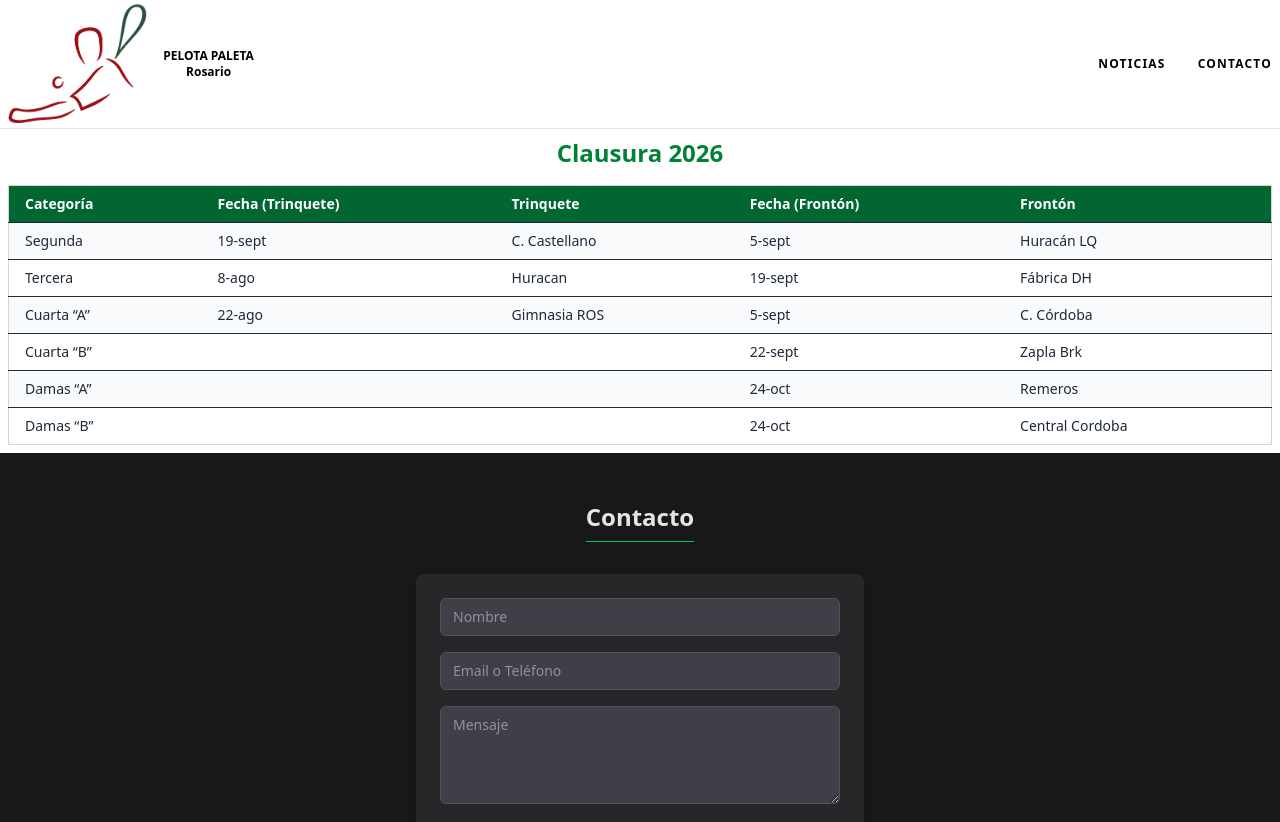
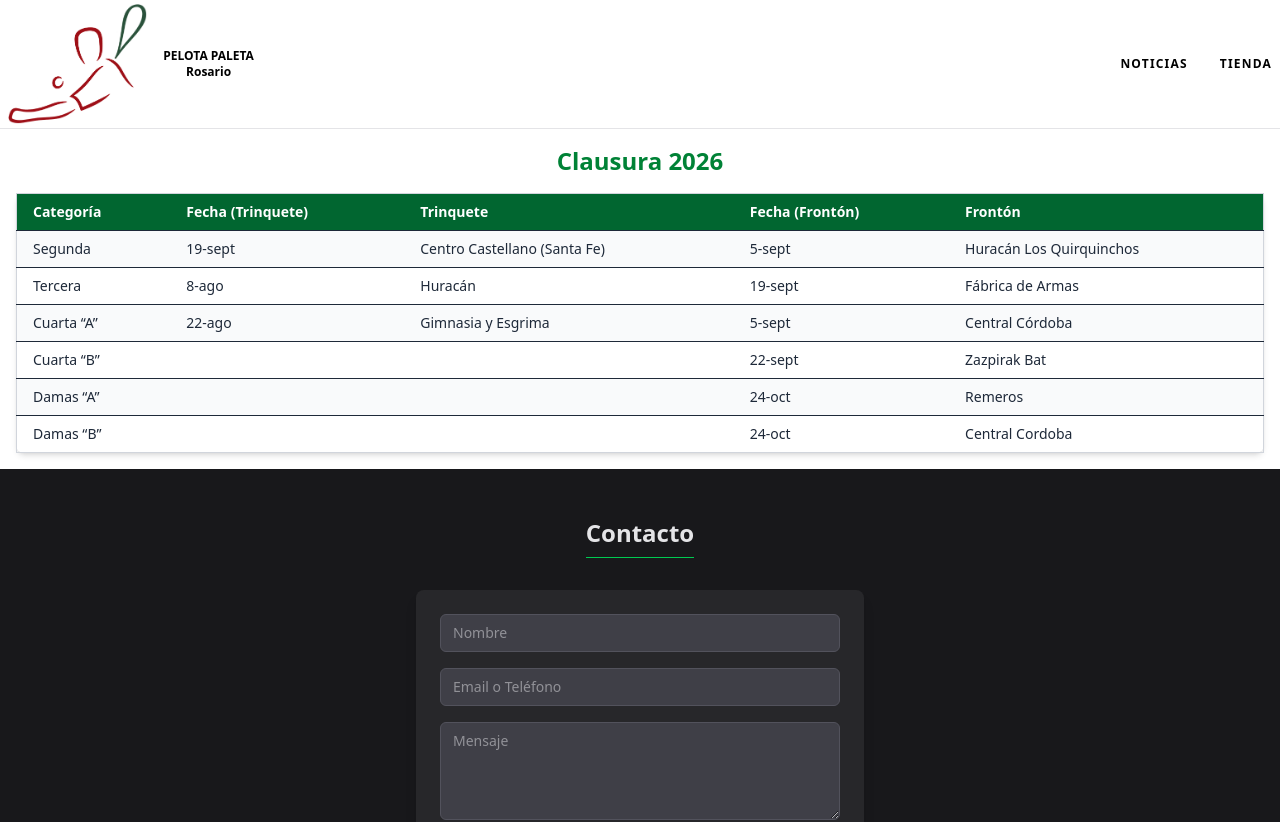
Before and after one commit to zubijavi/pelotapaleta, a React (Vite) app: page / in a window 1280 px wide. Shown: the top 822 px of the page. Built offline with nearby package versions, Linux system fonts and the light colour scheme.

Commit message:
se mejoro un poco la tienda

```diff
--- a/src/components/Calendario/Calendario.jsx
+++ b/src/components/Calendario/Calendario.jsx
@@ -1,15 +1,15 @@
 export default function Calendario() {
   const datos = [
-    { categoria: "Segunda", trinqueteFecha: "19-sept", trinquete: "C. Castellano", frontonFecha: "5-sept", fronton: "Huracán LQ" },
-    { categoria: "Tercera", trinqueteFecha: "8-ago", trinquete: "Huracan", frontonFecha: "19-sept", fronton: "Fábrica DH" },
-    { categoria: "Cuarta “A”", trinqueteFecha: "22-ago", trinquete: "Gimnasia ROS", frontonFecha: "5-sept", fronton: "C. Córdoba" },
-    { categoria: "Cuarta “B”",  frontonFecha: "22-sept", fronton: "Zapla Brk" },
+    { categoria: "Segunda", trinqueteFecha: "19-sept", trinquete: "Centro Castellano (Santa Fe)", frontonFecha: "5-sept", fronton: "Huracán Los Quirquinchos" },
+    { categoria: "Tercera", trinqueteFecha: "8-ago", trinquete: "Huracán", frontonFecha: "19-sept", fronton: "Fábrica de Armas" },
+    { categoria: "Cuarta “A”", trinqueteFecha: "22-ago", trinquete: "Gimnasia y Esgrima", frontonFecha: "5-sept", fronton: "Central Córdoba" },
+    { categoria: "Cuarta “B”",  frontonFecha: "22-sept", fronton: "Zazpirak Bat" },
     { categoria: "Damas “A”", frontonFecha: "24-oct", fronton: "Remeros" },
     { categoria: "Damas “B”",  frontonFecha: "24-oct", fronton: "Central Cordoba" },
   ];
 
   return (
-    <div className="overflow-x-auto">
+    <div className="overflow-x-auto p-4">
       <h1 className="text-2xl font-bold text-green-700 mb-4 text-center">Clausura 2026</h1>
       <table className="min-w-full border border-gray-300 text-sm text-gray-800 rounded-lg shadow-md">
         <thead className="bg-green-800 text-white">
--- a/src/components/Header/Header.jsx
+++ b/src/components/Header/Header.jsx
@@ -1,6 +1,6 @@
 import { useState } from "react";
 import { Link } from "react-router-dom";
-// import LogoTienda from "../../assets/logoTienda.jpg";
+import LogoTienda from "../../assets/logoTienda.jpg";
 import pelotari from "../../assets/pelotari.png";
 
 export default function Header() {
@@ -127,8 +127,8 @@ export default function Header() {
               </li> */}
 
               <li>
-                <a href="#footer" className="hover:opacity-70 transition">
-                  Contacto
+                <a href="/tienda" className="hover:opacity-70 transition">
+                  Tienda
                 </a>
               </li>
             </ul>
@@ -159,9 +159,9 @@ export default function Header() {
           ${mobileOpen ? "max-h-60 opacity-100" : "max-h-0 opacity-0"}
         `}
       >
-        <div className="border-t border-zinc-200 dark:border-zinc-800 bg-white dark:bg-zinc-900">
-          <ul className="flex flex-col p-4 font-bold text-lg tracking-widest uppercase">
-            <li>
+        <div className="border-t  border-zinc-200 dark:border-zinc-800 bg-white dark:bg-zinc-900">
+          <ul className="flex justify-around items-center ">
+            {/* <li>
               <Link
                 to="/"
                 onClick={() => {
@@ -172,21 +172,21 @@ export default function Header() {
               >
                 Calendario 2026
               </Link>
-            </li>
+            </li> */}
             <li>
               <Link
-                to="/reglamento"
+                to="/Noticias"
                 onClick={() => {
                   setMobileOpen(false);
                   scrollToTop();
                 }}
-                className="py-3 hover:opacity-70 transition"
+                className="text-4xl hover:opacity-70 transition"
               >
-                Reglamento
+                Noticias
               </Link>
             </li>
 
-            <li>
+            {/* <li>
               <button
                 onClick={() => setSubmenuOpen(!submenuOpen)}
                 className="hover:opacity-70 uppercase cursor-pointer transition flex items-center justify-between w-full"
@@ -209,7 +209,7 @@ export default function Header() {
                       - Tienda del Pelotari
                     </Link>
                   </li>
-                  {/* <li className="py-2">
+                  <li className="py-2">
                     <Link
                       to="/tienda"
                       onClick={() => {
@@ -220,21 +220,22 @@ export default function Header() {
                     >
                       - Dabber Diamante
                     </Link>
-                  </li> */}
+                  </li>
                 </ul>
               )}
-            </li>
+            </li> */}
 
             <li>
               <a
-                href="#footer"
+                href="/tienda"
                 onClick={() => {
                   setMobileOpen(false);
                   scrollToTop();
                 }}
                 className="py-3 hover:opacity-70 transition"
               >
-                Contacto
+                <img src={LogoTienda} alt="logo tienda" className="h-20 lg:h-26" />
+
               </a>
             </li>
 
--- a/src/components/Tienda/Tienda.jsx
+++ b/src/components/Tienda/Tienda.jsx
@@ -170,15 +170,7 @@ const Tienda = () => {
     };
 
     return (
-        <main className="w-full px-4 ">
-            <div className="flex justify-around items-center">
-                <h1 className="text-l lg:text-4xl uppercase">La Tienda del Pelotari</h1>
-                <img
-                    src={logoTienda}
-                    alt="Logo tienda"
-                    className="h-20 lg:h-36 w-auto object-contain"
-                />
-            </div>
+        <main className="w-full p-4 bg-zinc-200">
 
             {productos.length === 0 ? (
                 <p className="text-center text-zinc-500">
@@ -186,12 +178,14 @@ const Tienda = () => {
                 </p>
             ) : (
                 <>
-                    <div className="grid grid-cols-2 md:grid-cols-3 lg:grid-cols-4 gap-4 lg:gap-6">
+
+                    <div className="flex flex-wrap justify-center items-center gap-4 lg:gap-6">
   {productos.slice(0, visibleCount).map((producto) => (
     <div
       key={producto.id}
-                                className="group border rounded-xl overflow-hidden hover:shadow-lg transition"
+      className="w-40 md:w-48 lg:w-52 group border rounded-lg overflow-hidden bg-white shadow-sm hover:shadow-md transition-transform duration-300 hover:-translate-y-1"
     >
+      {/* Imagen */}
       <div className="aspect-square bg-zinc-100 flex items-center justify-center overflow-hidden">
         <img
           src={producto.imagenes?.[0] || productoDefault}
@@ -200,24 +194,24 @@ const Tienda = () => {
         />
       </div>
 
-                                <div className="p-3">
-                                    <h3 className="font-bold text-sm lg:text-base leading-snug">
+      {/* Info */}
+      <div className="p-3 flex flex-col gap-1 text-center">
+        <h3 className="font-semibold text-sm lg:text-base text-zinc-800 truncate">
           {producto.nombre}
         </h3>
-
-                                    <p className="text-sm text-zinc-600 font-semibold">
-                                        ${producto.precio}
+        <p className="text-sm text-green-700 font-bold">
+          ${producto.precio.toLocaleString("es-AR")}
         </p>
-
-                                    {/* {producto.categoria && (
-                                        <p className="text-xs text-zinc-400 uppercase">
+        {producto.categoria && (
+          <p className="text-xs text-zinc-500 uppercase tracking-wide">
             {producto.categoria}
           </p>
-                                    )} */}
+        )}
       </div>
     </div>
   ))}
 </div>
+
 
                     {visibleCount < productos.length && (
                         <div className="flex justify-center mt-6">
--- a/src/layouts/MainLayout.jsx
+++ b/src/layouts/MainLayout.jsx
@@ -3,7 +3,7 @@ import Sponsors from "../components/Sponsors/Sponsors";
 
 const MainLayout = () => {
   return (
-    <main className="container mx-auto p-2 ">
+    <main className="">
 
       <div className="grid grid-cols-1 lg:grid-cols-12">
 
```
Lines whose indentation alone changed are shown as unchanged.
